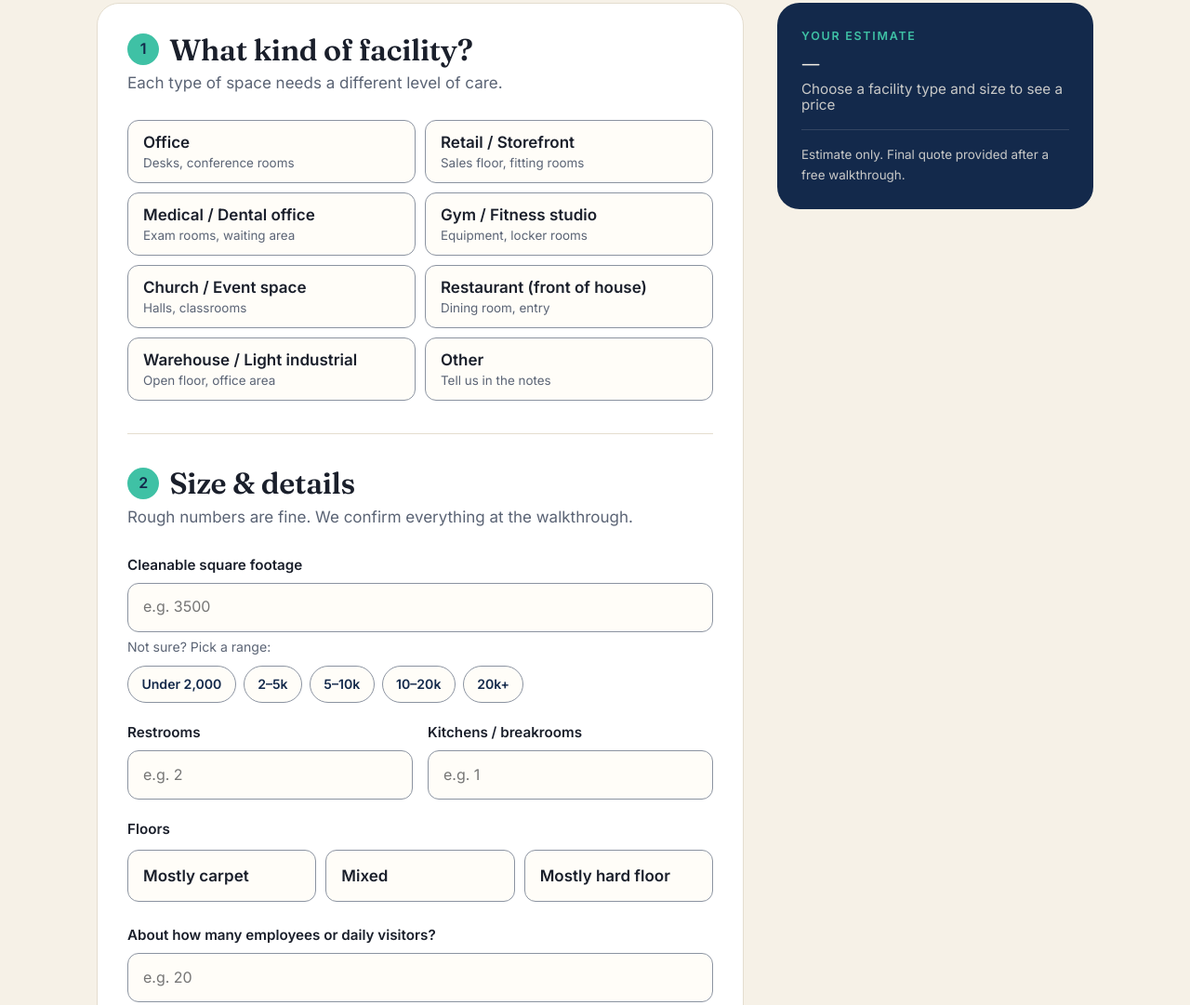
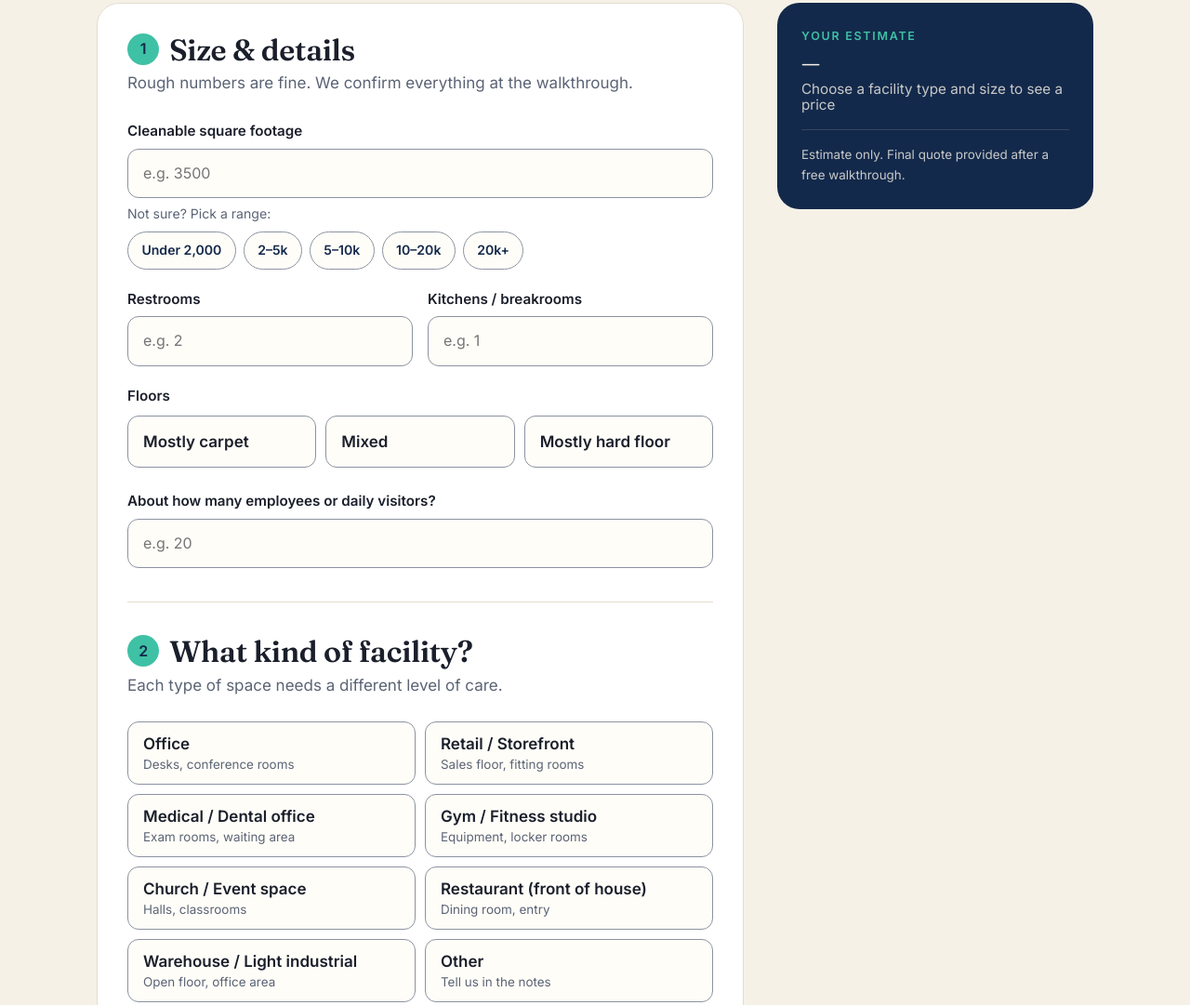
Before and after one commit to NikhilMath/Second-Man-Cleaning, a plain HTML site: page index.html in a window 1280 px wide. Shown: the part 1774-2855 px from the top of the page at 93% size. Drawn offline with Linux system fonts and the light colour scheme.

Commit message:
Estimate: put Size & details first, Facility type second
Picking a facility type now glides to How often?; empty-form errors
jump to square footage first.

Co-Authored-By: Claude Opus 5.5 <noreply@anthropic.com>

```diff
--- a/assets/estimate.js
+++ b/assets/estimate.js
@@ -382,7 +382,7 @@ if (typeof document !== 'undefined') (function () {
     'fs-current': () => $('input[name="has_cleaning_company"]:checked', book) ? '' : 'Please choose yes or no.',
   };
   // Checked top to bottom, in page order.
-  const CALC_FIELDS = ['fs-type', 'sqft', 'restrooms', 'kitchens', 'fs-floor', 'people', 'fs-freq'];
+  const CALC_FIELDS = ['sqft', 'restrooms', 'kitchens', 'fs-floor', 'people', 'fs-type', 'fs-freq'];
   const BOOK_FIELDS = ['business', 'contact', 'phone', 'email', 'address', 'walk_date', 'fs-window', 'start_date', 'fs-current'];
   // Shows every error at once and moves to the first one. Returns how many fields need fixing.
   function validate(keys) {
@@ -418,7 +418,7 @@ if (typeof document !== 'undefined') (function () {
   const box = el => el && (el.closest('.field') || el.closest('.row2') || el);
   // Nothing in section 2 (size & details) moves the page, so it has no entries here.
   const NEXT_AFTER = {
-    type: () => $('#sec-2'),
+    type: () => $('#sec-3'),  // how often
     freq: () => $('#sec-4'),  // booking
     walkthrough_window: () => box($('#start_date')),
     has_cleaning_company: v => v === 'Yes' ? $('#issues-wrap') : box($('#notes')),
--- a/index.html
+++ b/index.html
@@ -157,17 +157,7 @@
         <!-- Sections 1–3: the calculator. Not sent to Netlify directly; the results are copied into hidden fields in the booking form. -->
         <form id="calc" novalidate>
           <div class="step-panel" data-step="1">
-            <h3 id="sec-1" tabindex="-1"><span class="sec-num" aria-hidden="true">1</span>What kind of facility?</h3>
-            <p class="step-intro">Each type of space needs a different level of care.</p>
-            <fieldset id="fs-type" aria-describedby="err-fs-type">
-              <legend class="sr-only">Facility type</legend>
-              <div class="opts" id="opts-type"></div>
-              <p class="err" id="err-fs-type" role="alert"></p>
-            </fieldset>
-          </div>
-
-          <div class="step-panel" data-step="2">
-            <h3 id="sec-2" tabindex="-1"><span class="sec-num" aria-hidden="true">2</span>Size &amp; details</h3>
+            <h3 id="sec-1" tabindex="-1"><span class="sec-num" aria-hidden="true">1</span>Size &amp; details</h3>
             <p class="step-intro">Rough numbers are fine. We confirm everything at the walkthrough.</p>
 
             <div class="field">
@@ -211,6 +201,16 @@
             </div>
           </div>
 
+          <div class="step-panel" data-step="2">
+            <h3 id="sec-2" tabindex="-1"><span class="sec-num" aria-hidden="true">2</span>What kind of facility?</h3>
+            <p class="step-intro">Each type of space needs a different level of care.</p>
+            <fieldset id="fs-type" aria-describedby="err-fs-type">
+              <legend class="sr-only">Facility type</legend>
+              <div class="opts" id="opts-type"></div>
+              <p class="err" id="err-fs-type" role="alert"></p>
+            </fieldset>
+          </div>
+
           <div class="step-panel" data-step="3">
             <h3 id="sec-3" tabindex="-1"><span class="sec-num" aria-hidden="true">3</span>How often?</h3>
             <p class="step-intro">More visits a week means a lower price per visit.</p>
@@ -249,7 +249,7 @@
           <input type="hidden" name="estimate_breakdown">
           <input type="hidden" name="share_link">
 
-          <div class="step-panel" data-step="5">
+          <div class="step-panel" data-step="4">
             <h3 id="sec-4" tabindex="-1"><span class="sec-num" aria-hidden="true">4</span>Book your free walkthrough</h3>
             <p class="step-intro">We'll walk through the space with someone from your team, confirm the details and give you a final quote. No obligation.</p>
 
```
